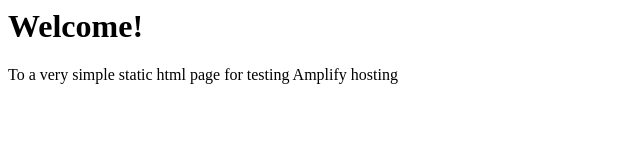
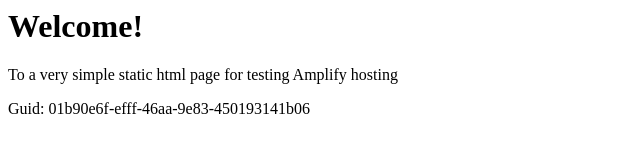
Before and after one commit to aws-aemilia-fra/Github-PR-Commit-Integration-Test-DoNotTouch-v1-preprod-eu-central-1, a website: page src/index.html in a window 1280 px wide. Shown: the whole page, without its empty margins (0-640 px from the left). Drawn offline with Linux system fonts and the light colour scheme.

Commit message:
commit from integ tests

```diff
--- a/src/index.html
+++ b/src/index.html
@@ -1,3 +1,5 @@
+
+
 <html lang="en">
 
 <head>
@@ -10,6 +12,6 @@
 <body>
     <h1>Welcome!</h1>
     <p>To a very simple static html page for testing Amplify hosting</p>
-</body>
+    <p>Guid: 01b90e6f-efff-46aa-9e83-450193141b06</p></body>
 
 </html>
```
